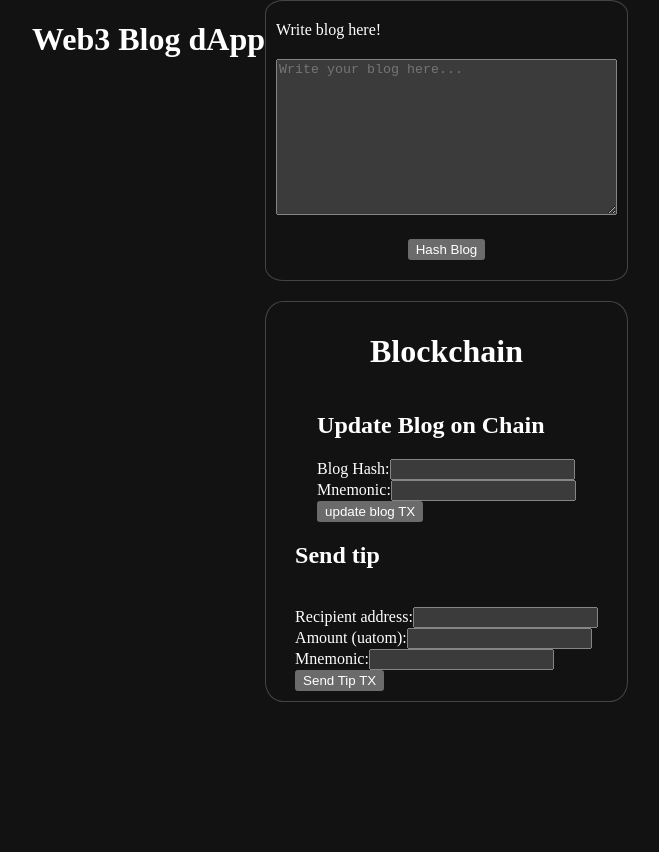
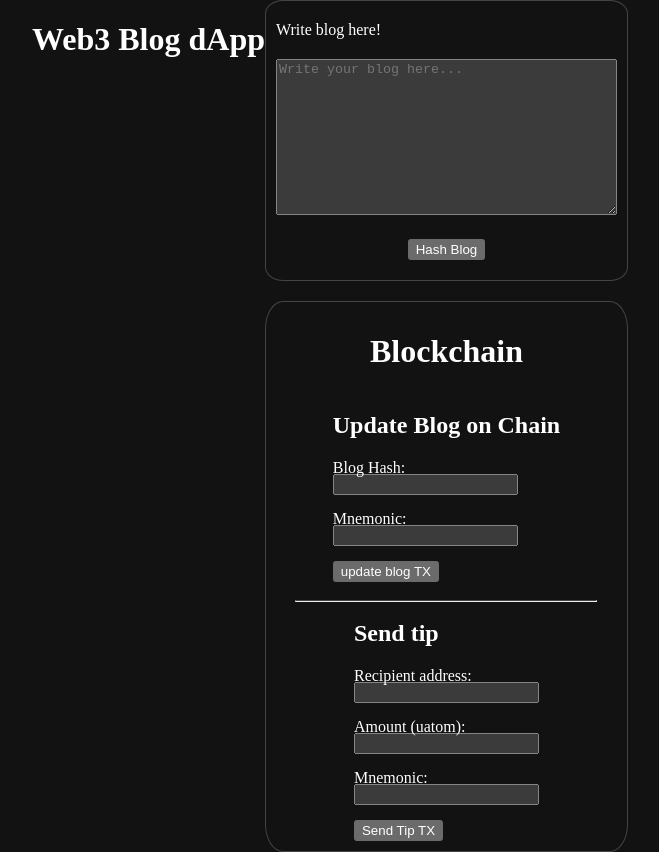
Before and after one commit to Ranci-18/web3-blog, a React app: page / in a window 1280 px wide. Shown: the whole page, without its empty margins (310-969 px from the left). Before the commit the page ends 800 px from the top, so only its background shows below. Built offline with nearby package versions, Linux system fonts and the light colour scheme.

Commit message:
add sass 3

```diff
--- a/src/components/Blockchain.tsx
+++ b/src/components/Blockchain.tsx
@@ -128,11 +128,11 @@ const Blockchain: React.FC = () => {
                 <br />
                 <button type="submit">update blog TX</button>
             </form>
-
+            <hr />
             {/* form to send tips */}
             <form onSubmit={handleSendTips}>
                 <h2>Send tip</h2>
-                <br />
+
                 <label htmlFor="">
                     Recipient address:
                     <input
--- a/src/sass/blockchain.sass
+++ b/src/sass/blockchain.sass
@@ -8,3 +8,14 @@
     padding: 10px
     position: relative
     top: 20px
+
+    input
+        display: block
+        margin: -3px 0
+
+    hr
+        display: block
+        border-top: 1px solid rgba(255, 255, 255, 0.21)
+        width: 300px
+        position: relative
+        top: 10px
```
